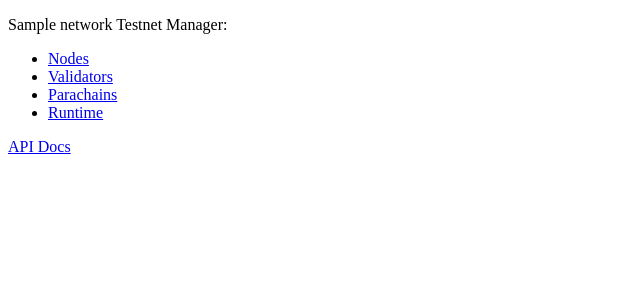
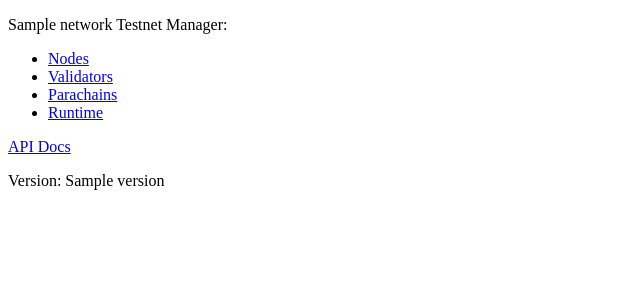
Before and after one commit to paritytech/testnet-manager, a FastAPI app: template app/templates/index.html in a window 1280 px wide. Shown: the top 300 px of the page, without its empty margins (0-640 px from the left). Run offline with FastAPI, Linux system fonts and the light colour scheme; the template is opened without the code that fills it: most values are stand-ins (such as "Sample title", 1, 10 or a date in 2020).

Commit message:
display dynamic git version on homepage and openapi docs

```diff
--- /dev/null
+++ b/app/__init__.py
@@ -0,0 +1,2 @@
+# This will be replaced at build time by `git describe --tags`
+__version__ = "UNDEFINED"
--- a/app/routers/views.py
+++ b/app/routers/views.py
@@ -2,6 +2,7 @@ from fastapi import APIRouter, Path, Query, Request
 from starlette.responses import HTMLResponse
 from starlette.templating import Jinja2Templates
 
+from app import __version__
 from app.config.network_configuration import get_node_logs_link, get_network
 from app.lib.kubernetes_client import list_validator_stateful_sets, list_parachain_collator_stateful_sets
 from app.lib.network_utils import list_substrate_nodes, list_validators, get_session_queued_keys, list_parachains, \
@@ -18,7 +19,7 @@ network = get_network()
 @router.get("/",  response_class=HTMLResponse, include_in_schema=False)
 @router.get("/index.html",  response_class=HTMLResponse, include_in_schema=False)
 async def homepage(request: Request):
-    return templates.TemplateResponse('index.html', {'request': request, 'network': network})
+    return templates.TemplateResponse('index.html', {'request': request, 'network': network, 'version': __version__})
 
 
 @router.get("/nodes", response_class=HTMLResponse, include_in_schema=False)
--- a/app/templates/index.html
+++ b/app/templates/index.html
@@ -15,4 +15,7 @@
         <a href="/docs">API Docs</a>
     </p>
 </body>
+<footer>
+    Version: {{ version }}
+</footer>
 </html>
--- a/main.py
+++ b/main.py
@@ -5,6 +5,7 @@ from fastapi import FastAPI
 from fastapi.staticfiles import StaticFiles
 from starlette.responses import PlainTextResponse
 
+from app import __version__
 from app.routers import views, apis
 from app.config import log_config
 from app.config.settings import settings
@@ -16,7 +17,7 @@ class EndpointFilter(logging.Filter):
     def filter(self, record: logging.LogRecord) -> bool:
         return record.args and len(record.args) >= 3 and record.args[2] != "/health"
 
-app = FastAPI(title=settings.APP_NAME)
+app = FastAPI(title=settings.APP_NAME, version=__version__)
 app.include_router(apis.router)
 app.include_router(views.router)
 app.mount("/static", StaticFiles(directory="app/static"), name="static")
--- a/task-scheduler.py
+++ b/task-scheduler.py
@@ -5,6 +5,7 @@ from fastapi import FastAPI
 from fastapi.staticfiles import StaticFiles
 from starlette.responses import PlainTextResponse
 
+from app import __version__
 from app.lib.cron_tasks import load_cron_tasks
 from app.tasks import views, apis
 from app.config import log_config
@@ -18,7 +19,7 @@ class EndpointFilter(logging.Filter):
         return record.args and len(record.args) >= 3 and record.args[2] != "/health"
 
 
-app = FastAPI(title=settings.SCHEDULER_APP_NAME, on_startup=[load_cron_tasks])
+app = FastAPI(title=settings.SCHEDULER_APP_NAME, on_startup=[load_cron_tasks], version=__version__)
 app.include_router(apis.router)
 app.include_router(views.router)
 app.mount("/static", StaticFiles(directory="app/static"), name="static")
```
Also changed, not shown: .gitlab-ci.yml.
